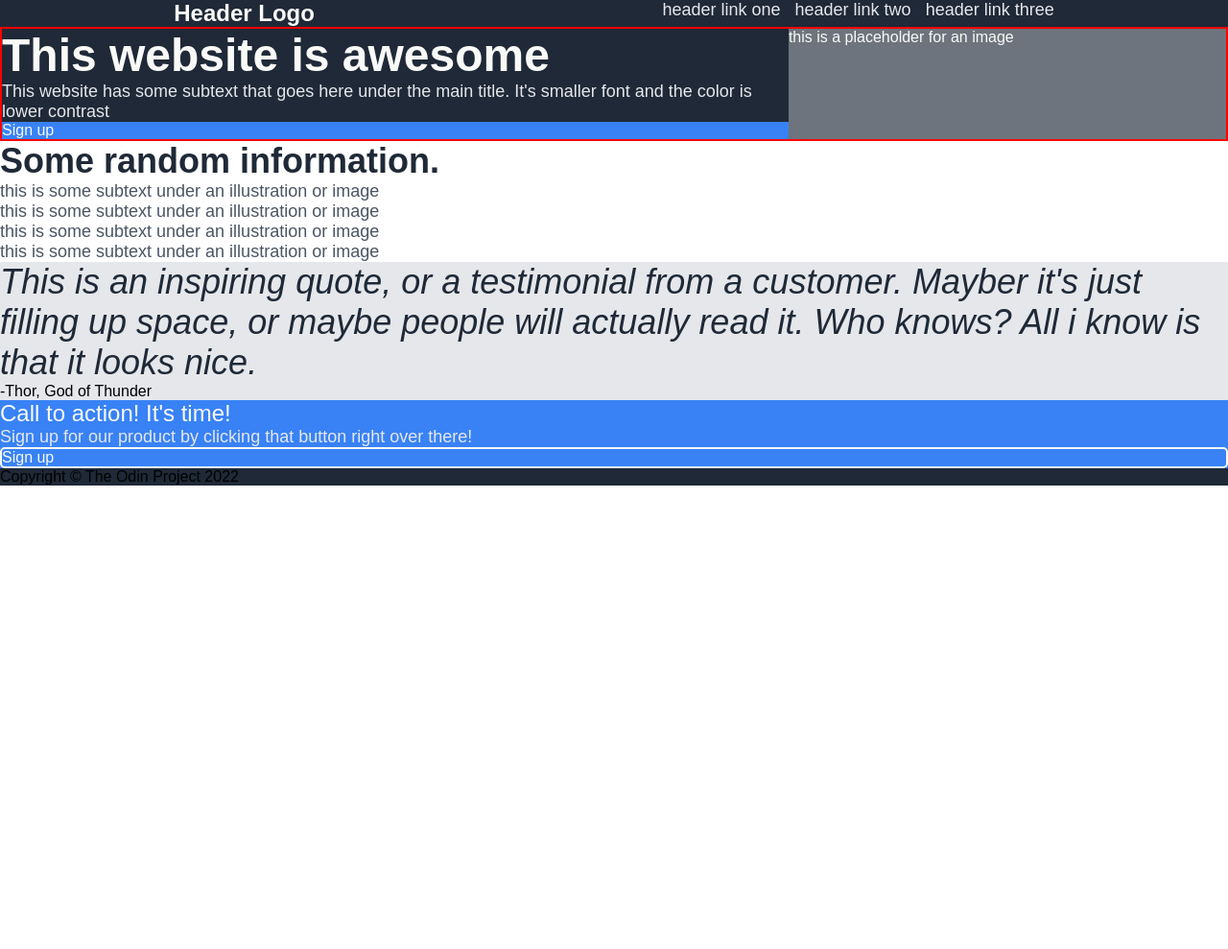
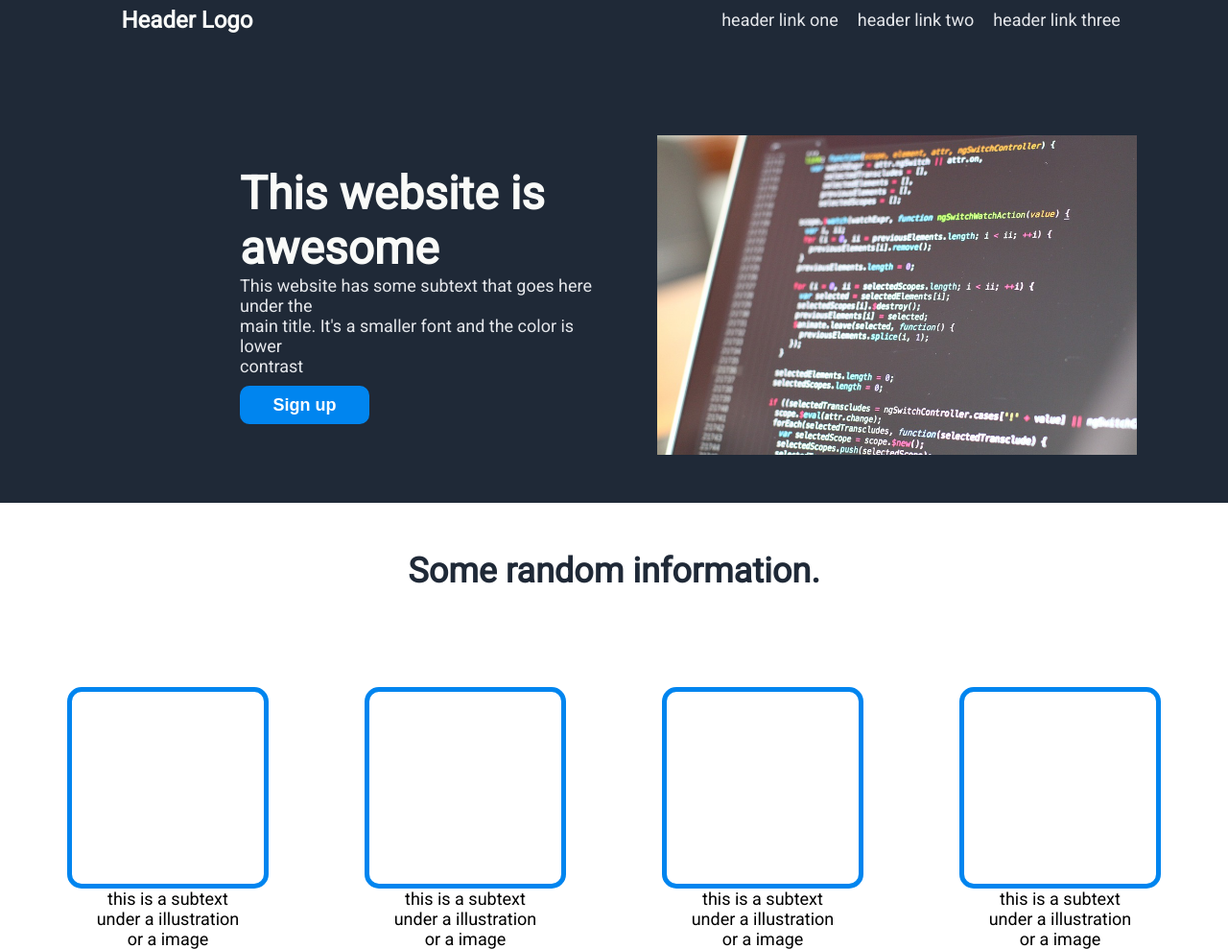
Before and after one commit to amarques02/landing-page, a plain HTML site: page index.html in a window 1280 px wide. Shown: the whole page at 96% size. Before the commit the page ends 800 px from the top, so only its background shows below. Drawn offline with Linux system fonts and the light colour scheme.

Commit message:
Redo index and styles

```diff
--- a/index.html
+++ b/index.html
@@ -4,54 +4,54 @@
 	<meta charset="UTF-8">
 	<meta http-equiv="X-UA-Compatible" content="IE=edge">
 	<meta name="viewport" content="width=device-width, initial-scale=1.0">
-	<title>Home</title>
+	<title>Landing Page</title>
 	<link rel="stylesheet" href="styles.css">
 </head>
 <body>
-	<div class="hero-container">
-		<div class="header">
-			<div class="logo">Header Logo</div>
-			<div class="links">
-				<div class="link-one">header link one</div>
-				<div class="link-two">header link two</div>
-				<div class="link-three">header link three</div>
+	<div class="first-section">
+		<div class="navbar">
+			<div class="navbar-left">
+				<p id="header-logo">Header Logo</p>
+			</div>
+			<div class="navbar-right">
+				<ul style="list-style-type: none;">
+					<li class="header-link">header link one</li>
+					<li class="header-link">header link two</li>
+					<li class="header-link">header link three</li>
+				</ul>
 			</div>
 		</div>
-		<div class="main-container">
-			<div class="left-block">
-				<div class="main-text">This website is awesome</div>
-				<div class="secondary-text">This website has some subtext that goes here under the main title. It's smaller font and the color is lower contrast</div>
-				<div class="signup-borderless">Sign up</div>
+		<div class="content">
+			<div class="content-left">
+				<h1>This website is <br>awesome</h1>
+				<p class="p-first">This website has some subtext that goes here under the <br>main title. It's a smaller font and the color is lower<br> contrast</p>
+				<button type="button" class="sign-up-first-section">Sign up</button>
 			</div>
-			<div class="main-img">this is a placeholder for an image</div>
+			<div class="content-right">
+				<img src="./img/codeimg.jpg" alt="Programming Photo" width="500">
+			</div>
 		</div>
 	</div>
-	<div class="photo-grid">
-		<div class="info">Some random information.</div>
-		<div class="photo-grid-item">
-			<div class="subtext">this is some subtext under an illustration or image</div>
-		</div>
-		<div class="photo-grid-item">
-			<div class="subtext">this is some subtext under an illustration or image</div>
-		</div>
-		<div class="photo-grid-item">
-			<div class="subtext">this is some subtext under an illustration or image</div>
-		</div>
-		<div class="photo-grid-item">
-			<div class="subtext">this is some subtext under an illustration or image</div>
+	<div class="second-section">
+		<h2>Some random information.</h2>
+		<div class="row-of-blue-divs">
+			<div class="box-blue-msg">
+				<div class="box-blue"></div>
+				<p class="p-second">this is a subtext<br> under a illustration<br> or a image</p>
+			</div>
+			<div class="box-blue-msg">
+				<div class="box-blue"></div>
+				<p class="p-second">this is a subtext<br> under a illustration<br> or a image</p>
+			</div>
+			<div class="box-blue-msg">
+				<div class="box-blue"></div>
+				<p class="p-second">this is a subtext<br> under a illustration<br> or a image</p>
+			</div>
+			<div class="box-blue-msg">
+				<div class="box-blue"></div>
+				<p class="p-second">this is a subtext<br> under a illustration<br> or a image</p>
+			</div>
 		</div>
 	</div>
-	<div class="quote-section">
-		<div class="quote-text">This is an inspiring quote, or a testimonial from a customer. Mayber it's just filling up space, or maybe people will actually read it. Who knows? All i know is that it looks nice.</div>
-		<div class="author">-Thor, God of Thunder</div>
-	</div>
-	<div class="call-to-action">
-		<div class="main-text">Call to action! It's time!</div>
-		<div class="secondary-text">Sign up for our product by clicking that button right over there!</div>
-		<div class="signup-border">Sign up</div>
-	</div>
-	<footer class="footer-container">
-		<div class="footer-text">Copyright © The Odin Project 2022</div>
-	</footer>
 </body>
 </html>
--- /dev/null
+++ b/styles(old).css
@@ -0,0 +1,131 @@
+* {
+	font-family: sans-serif;
+	margin: 0;
+	padding: 0;
+	box-sizing: border-box;
+}
+
+.hero-container, footer {
+	border: 2px solid red;
+	background-color: #1f2937;
+	display: flex;
+	flex-wrap: wrap;
+
+}
+
+.main-container {
+	border: 2px solid red;
+	display: flex;
+	justify-content: space-around;
+	flex: 1;
+	align-items: center;
+}
+
+.left-block {
+	border: 2px solid red;
+	display: flex;
+	flex-direction: column;
+	margin-left: 200px;
+}
+
+.right-block{
+	border: 2px solid red;
+}
+
+.header {
+	/* border: 2px solid red; */
+	display: flex;
+	width: 1920px;
+	justify-content: space-between;
+	/* margin-left: 200px; */
+	align-items: center;
+	justify-content: space-around;
+}
+
+.links {
+	border: 2px solid red;
+	display: flex;
+	flex: 1;
+	gap: 15px;
+	justify-content: flex-end;
+	/* margin-right: 200px; */
+}
+
+.logo {
+	font-size: 24px;flex-direction: row;
+	color: #F9FAF8;
+	font-weight: 800;
+}
+
+.links,
+.main-container .secondary-text,
+.call-to-action .secondary-text,
+.subtext {
+	font-size: 18px;
+	color: #E5E7EB;
+}
+
+.main-container .main-text {
+	font-size: 48px;
+	color: #F9FAF8;
+	font-weight: 800;
+}
+
+.main-img {
+	background-color: #6d747d;
+	color: #F9FAF8;
+	width: 500px;
+}
+
+.signup-borderless {
+	background-color: #3882F6;
+	color: #F9FAF8;
+	width: 100px;
+	height: 25px;
+	border-radius: 5px;
+	border: none;
+	font-weight: 600;
+}
+
+.call-to-action {
+	background-color: #3882F6;
+}
+
+.call-to-action .main-text {
+	font-size: 24px;
+	color: #F9FAF8;
+}
+
+.info {
+	color: #1F2937;
+	font-weight: 800;
+	font-size: 36px;
+}
+
+.photogrid-item {
+	background-color: #F9FAF8;
+	border: 2px solid #3b82f6;
+	height: 250px;
+	width: 250px;
+}
+
+.subtext {
+	color: #4b5563;
+}
+
+.quote-section {
+	background-color: #E5E7EB;
+}
+
+.quote-text {
+	font-style: italic;
+	font-weight: 300;
+	font-size: 36px;
+	color: #1F2937;
+}
+
+.signup-border {
+	border-radius: 5px;
+	border: 2px solid #F9FAF8;
+	color: #F9FAF8;
+}
--- a/styles.css
+++ b/styles.css
@@ -1,109 +1,128 @@
+
+@import url('https://fonts.googleapis.com/css2?family=Roboto&display=swap');
+
 * {
-	font-family: sans-serif;
 	margin: 0;
 	padding: 0;
-	box-sizing: border-box;
 }
 
-.hero-container, footer {
-	background-color: #1f2937;
-	display: flex;
-	flex-wrap: wrap;
+body {
+	font-family: 'Roboto', serif;
 }
 
-.main-container {
-	border: 2px solid red;
-	display: flex;
-	justify-content: space-around;
-	width: 1950px;
+.first-section {
+	background-color: #1F2937;
 }
 
-.left-block {
-	display: flex;
-	flex-direction: column;
-}
-
-.header {
-	display: flex;
-	width: 1920px;
-	justify-content: space-around;
-}
-
-.links {
-	display: flex;
-	gap: 15px;
-}
-
-.logo {
+#header-logo {
 	font-size: 24px;
 	color: #F9FAF8;
+	margin-right: 250px;
 	font-weight: 800;
 }
 
-.links,
-.main-container .secondary-text,
-.call-to-action .secondary-text,
-.subtext {
+.header-link {
+	font-size: 18px;
+	color: #E5E7EB;
+	margin: 10px;
+}
+
+.navbar {
+	display: flex;
+	flex-direction: row;
+}
+
+ul {
+	display: flex;
+	flex-direction: row;
+}
+
+.navbar-left, .navbar-right {
+	display: flex;
+	/* border: 2px solid teal; */
+	width: 50%;
+	justify-content: center;
+	align-items: center;
+}
+
+h1{
+	/* border: 2px solid red; */
+	font-size: 48px;
+	font-weight: bolder;
+	color: #F9FAF8;
+}
+
+.content {
+	/* border: 2px solid red; */
+	display: flex;
+	flex-direction: row;
+	margin: 50px;
+}
+
+.content-right {
+	/* border: 2px solid red; */
+	display: flex;
+	justify-content: center;
+	align-items: center;
+	flex-direction: column;
+	width: 50%;
+}
+
+.content-left {
+	display: flex;
+	flex-direction: column;
+	width: 50%;
+	justify-content: center;
+	margin-left: 200px;
+}
+
+img {
+	margin: 50px;
+}
+
+.p-first {
+	/* border: 2px solid red; */
 	font-size: 18px;
 	color: #E5E7EB;
 }
 
-.main-container .main-text {
-	font-size: 48px;
-	color: #F9FAF8;
+.sign-up-first-section {
+	background-color:#0085ef;
+	color: white;
+	width: 135px;
+	height: 40px;
+	border: none;
+	border-radius: 10px;
+	margin-top: 10px;
 	font-weight: 800;
+	font-size: 18px;
 }
 
-.main-img {
-	background-color: #6d747d;
-	color: #F9FAF8;
-	width: 500px;
+h2{
+	font-size: 36px;
+	font-weight: bolder;
+	color: #1F2937;
+	text-align: center;
 }
 
-.signup-borderless {
-	background-color: #3882F6;
-	color: #F9FAF8;
+.row-of-blue-divs {
+	display: flex;
+	flex-direction: row;
+	justify-content: center;
+	max-width: 100%;
+	margin-top: 100px;
 }
 
-.call-to-action {
-	background-color: #3882F6;
+.box-blue{
+	border: 5px solid #0085ef;
+	width: 200px;
+	height: 200px;
+	border-radius: 15px;
+	margin-left: 50px;
+	margin-right: 50px;
 }
 
-.call-to-action .main-text {
-	font-size: 24px;
-	color: #F9FAF8;
+.p-second {
+	text-align: center;
+	font-size: 18px;
 }
-
-.info {
-	color: #1F2937;
-	font-weight: 800;
-	font-size: 36px;
-}
-
-.photogrid-item {
-	background-color: #F9FAF8;
-	border: 2px solid #3b82f6;
-	height: 250px;
-	width: 250px;
-}
-
-.subtext {
-	color: #4b5563;
-}
-
-.quote-section {
-	background-color: #E5E7EB;
-}
-
-.quote-text {
-	font-style: italic;
-	font-weight: 300;
-	font-size: 36px;
-	color: #1F2937;
-}
-
-.signup-border {
-	border-radius: 5px;
-	border: 2px solid #F9FAF8;
-	color: #F9FAF8;
-}
```
Also changed, not shown: index(old).html (added, +63 -0 lines), img/codeimg.jpg (added), img/greybg.jpg (added).
